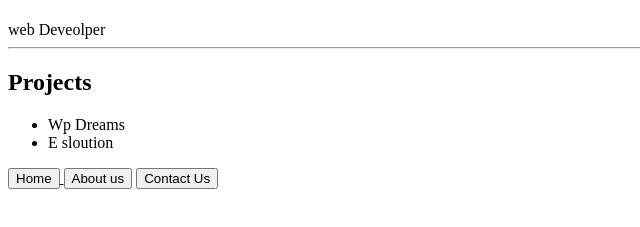
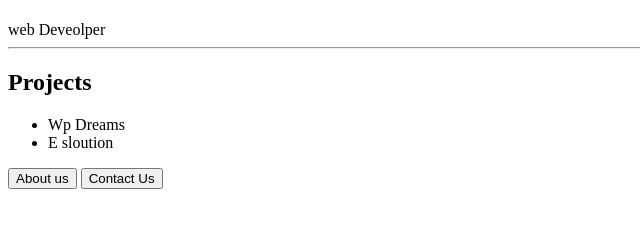
Before and after one commit to iubvibes/M-ASLAM, a plain HTML site: page index.html in a window 1280 px wide. Shown: the part 59-286 px from the top of the page, without its empty margins (0-640 px from the left). Drawn offline with Linux system fonts and the light colour scheme.

Commit message:
Update index.html

```diff
--- a/index.html
+++ b/index.html
@@ -14,7 +14,6 @@
         <li>E sloution</li>
     </ul>
 
-    <a href="index.html" target="_blank"><button type="button">Home</button>
     <a href="about.html" target="_blank" ><button type="button">About us</button></a>
     <a href="contact.html" target="_blank" ><button type="button">Contact Us</button></a>
 </body>
```
